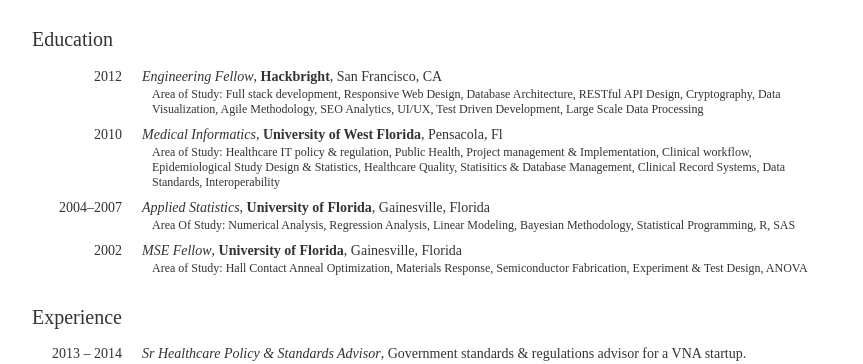
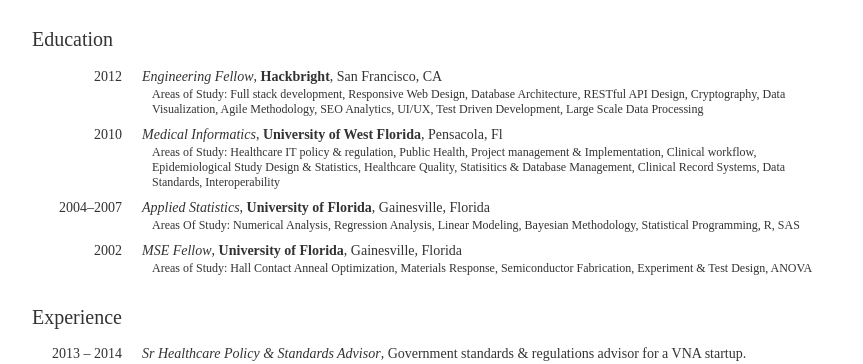
Before and after one commit to laurenstill/laurenstill.github.io, a Jekyll site: the page cv/index.html, which Jekyll copies as it is, in a window 1280 px wide. Shown: the part 280-644 px from the top of the page, without its empty margins (208-1071 px from the left). Built offline with Jekyll 4.4.1, drawn with Linux system fonts in a browser that asks for light colours; comment, search, counter and statistics services are not loaded.

Commit message:
Update index.html

```diff
--- a/cv/index.html
+++ b/cv/index.html
@@ -51,7 +51,7 @@
                     <span class="position">Engineering Fellow</span>,
                     <span class="institute">Hackbright</span>,
                     <span class="loc">San Francisco, CA</span>
-                    <span class="meta">Area of Study: Full stack development, Responsive Web Design, Database Architecture, RESTful API Design, Cryptography, Data Visualization, Agile Methodology, SEO Analytics, UI/UX, Test Driven Development, Large Scale Data Processing
+                    <span class="meta">Areas of Study: Full stack development, Responsive Web Design, Database Architecture, RESTful API Design, Cryptography, Data Visualization, Agile Methodology, SEO Analytics, UI/UX, Test Driven Development, Large Scale Data Processing
                     </span>
                 </li>
                 <li>
@@ -59,7 +59,7 @@
                     <span class="position">Medical Informatics</span>,
                     <span class="institute">University of West Florida</span>,
                     <span class="loc">Pensacola, Fl </span>
-                    <span class="meta">Area of Study: Healthcare IT policy &amp; regulation, Public Health, Project management &amp; Implementation, Clinical workflow, Epidemiological Study Design &amp; Statistics, Healthcare Quality, Statisitics &amp; Database Management, Clinical Record Systems, Data Standards, Interoperability
+                    <span class="meta">Areas of Study: Healthcare IT policy &amp; regulation, Public Health, Project management &amp; Implementation, Clinical workflow, Epidemiological Study Design &amp; Statistics, Healthcare Quality, Statisitics &amp; Database Management, Clinical Record Systems, Data Standards, Interoperability
                     </span>
                 </li>
                 <li>
@@ -67,8 +67,7 @@
                     <span class="position">Applied Statistics</span>,
                     <span class="institute">University of Florida</span>,
                     <span class="loc">Gainesville, Florida</span>
-                    <span class="meta">
-                        Area Of Study: Numerical Analysis, Regression Analysis, Linear Modeling, Bayesian Methodology, Statistical Programming, R, SAS
+                    <span class="meta">Areas Of Study: Numerical Analysis, Regression Analysis, Linear Modeling, Bayesian Methodology, Statistical Programming, R, SAS
                     </span>
                 </li>
                 <li>
@@ -76,8 +75,7 @@
                     <span class="position">MSE Fellow</span>,
                     <span class="institute">University of Florida</span>,
                     <span class="loc">Gainesville, Florida</span>
-                    <span class="meta">
-                        Area of Study: Hall Contact Anneal Optimization, Materials Response, Semiconductor Fabrication, Experiment &amp; Test Design, ANOVA
+                    <span class="meta">Areas of Study: Hall Contact Anneal Optimization, Materials Response, Semiconductor Fabrication, Experiment &amp; Test Design, ANOVA
                     </span>
                 </li>
             </ul>
```
